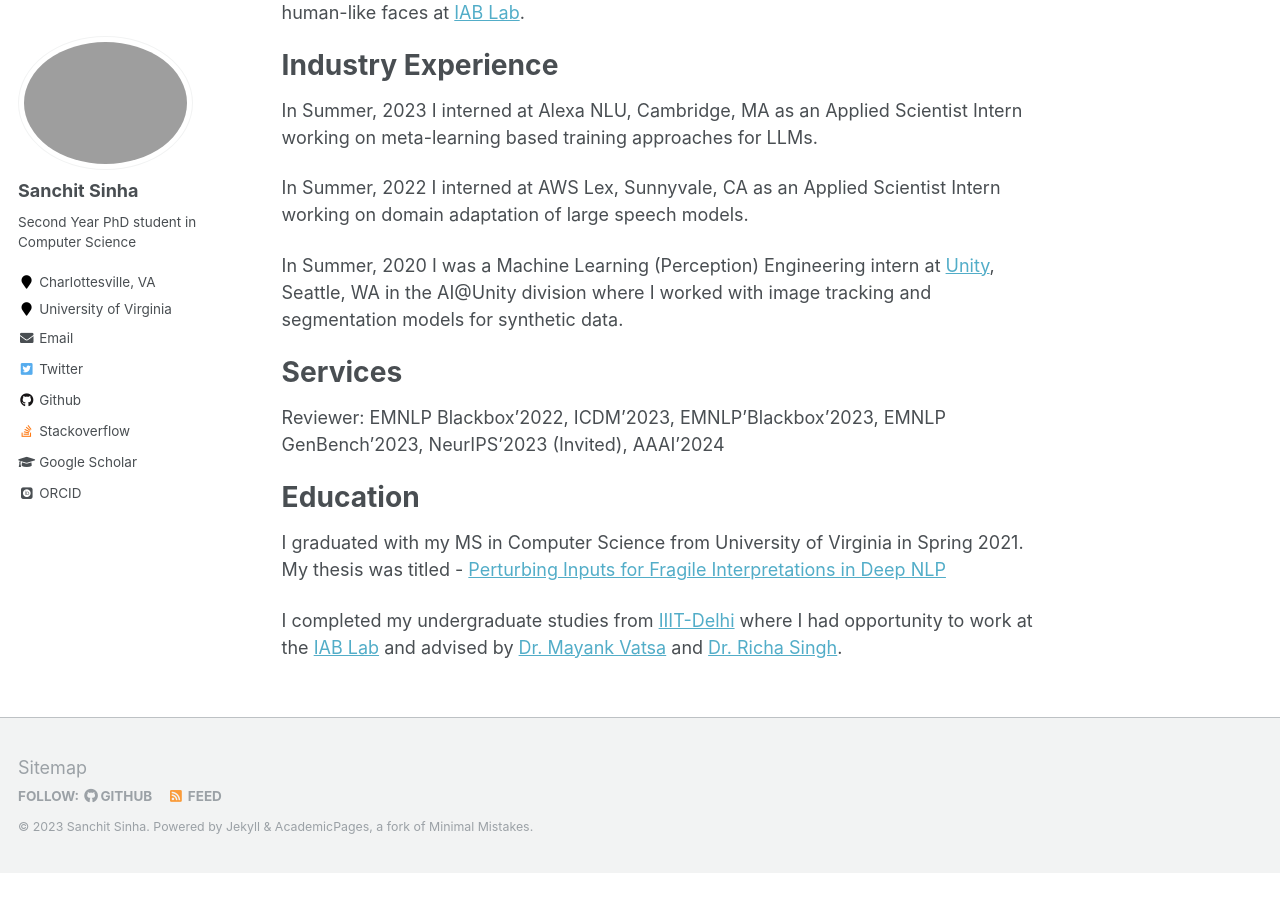
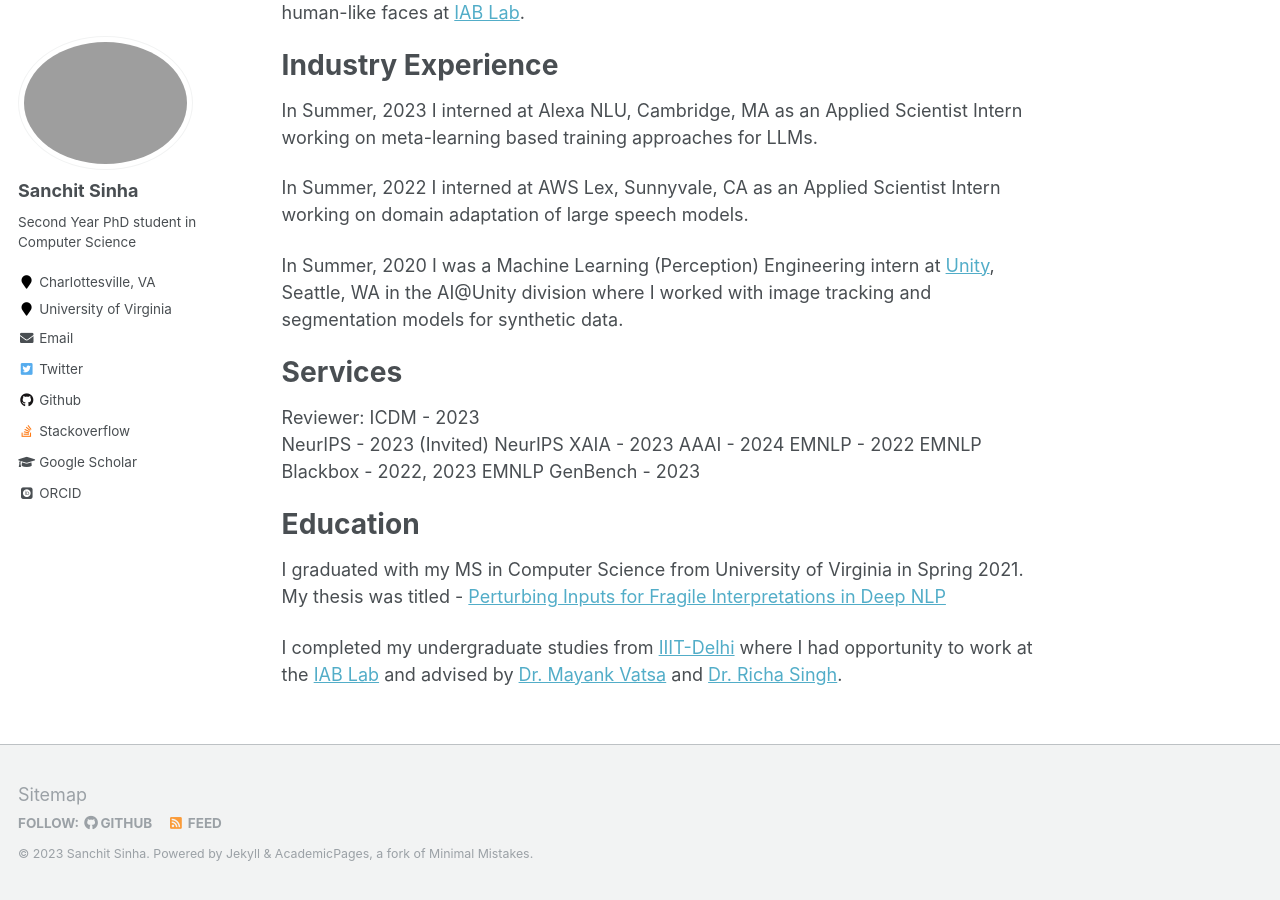
Before and after one commit to sanchit97/sanchit97.github.io, a Jekyll site: the page built from _pages/about.md, in a window 1280 px wide and 900 px high, scrolled down 842 px. Built offline with Jekyll 4.4.1, drawn with Linux system fonts in a browser that asks for light colours; some web fonts are replaced; before the commit the page ends 1715 px from its top, so only the background shows below that.

Commit message:
Updates 9-7

```diff
--- a/_pages/about.md
+++ b/_pages/about.md
@@ -48,7 +48,14 @@ In Summer, 2020 I was a Machine Learning (Perception) Engineering intern at [Uni
 
 Services
 ======
-Reviewer: EMNLP Blackbox'2022, ICDM'2023, EMNLP'Blackbox'2023, EMNLP GenBench'2023, NeurIPS'2023 (Invited), AAAI'2024
+Reviewer:
+ICDM - 2023
+NeurIPS - 2023 (Invited)
+NeurIPS XAIA - 2023
+AAAI - 2024
+EMNLP - 2022
+EMNLP Blackbox - 2022, 2023
+EMNLP GenBench - 2023
 
 Education
 =====
```
